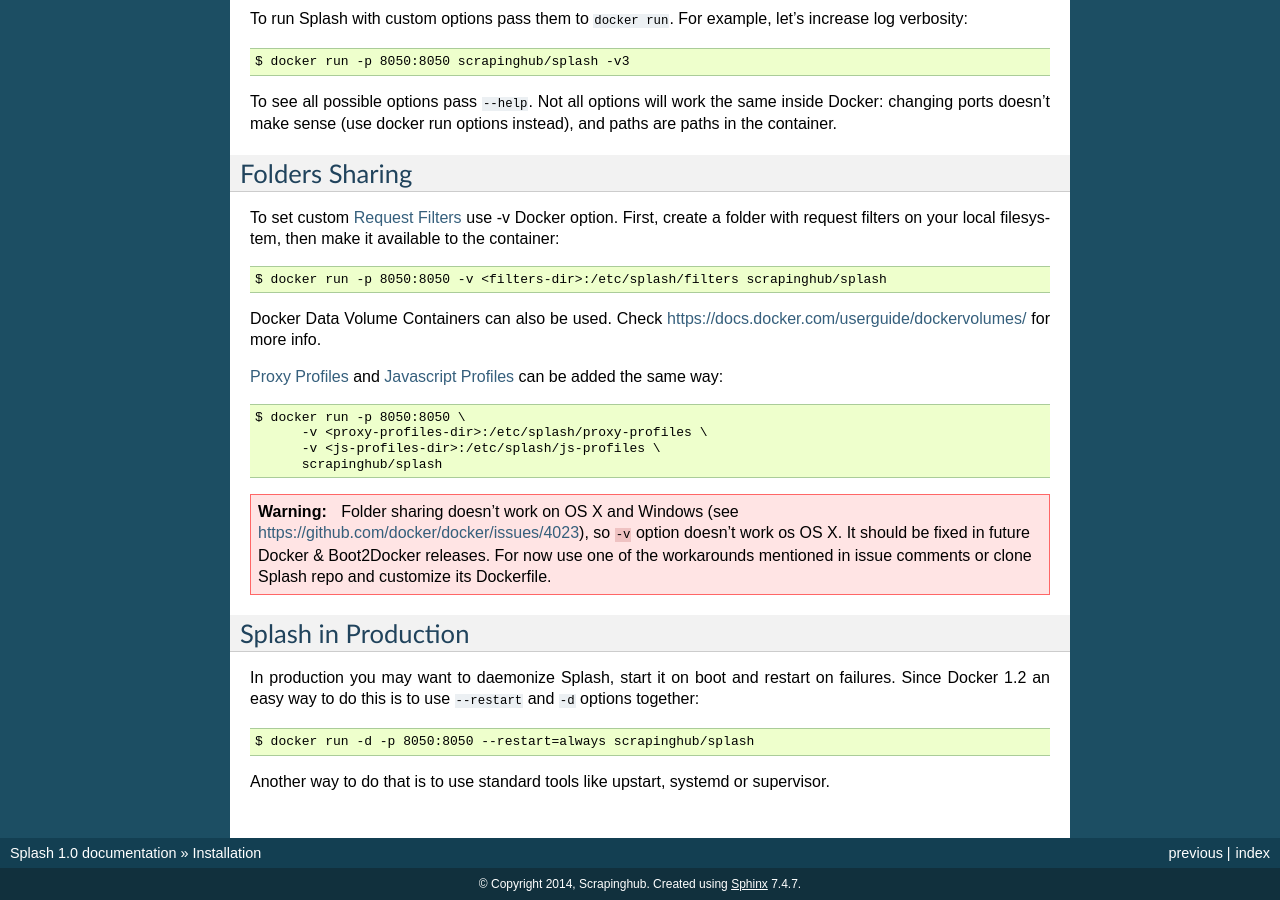
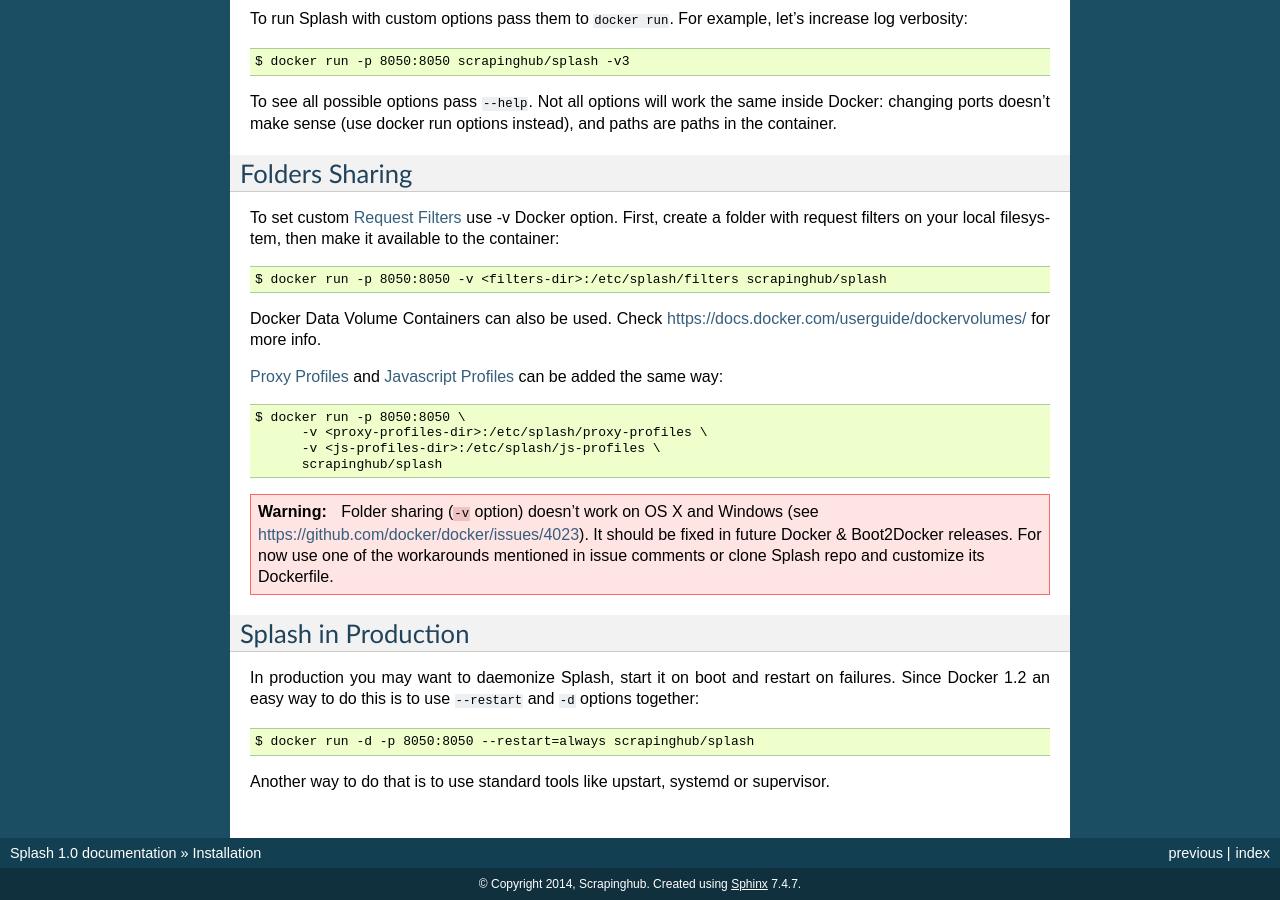
Before and after one commit to scrapinghub/splash, a Sphinx documentation site: the page built from docs/install.rst, in a window 1280 px wide and 900 px high, scrolled down 1441 px. Built offline with Sphinx 7.4.7, drawn with Linux system fonts in a browser that asks for light colours.

Commit message:
clarify folder sharing docs

```diff
--- a/docs/install.rst
+++ b/docs/install.rst
@@ -99,10 +99,10 @@
 
 .. warning::
 
-    Folder sharing doesn't work on OS X and Windows
-    (see https://github.com/docker/docker/issues/4023), so ``-v`` option
-    doesn't work os OS X. It should be fixed in future Docker & Boot2Docker
-    releases. For now use one of the workarounds mentioned in issue comments
+    Folder sharing (``-v`` option) doesn't work on OS X and Windows
+    (see https://github.com/docker/docker/issues/4023).
+    It should be fixed in future Docker & Boot2Docker releases.
+    For now use one of the workarounds mentioned in issue comments
     or clone Splash repo and customize its Dockerfile.
 
 Splash in Production
```
